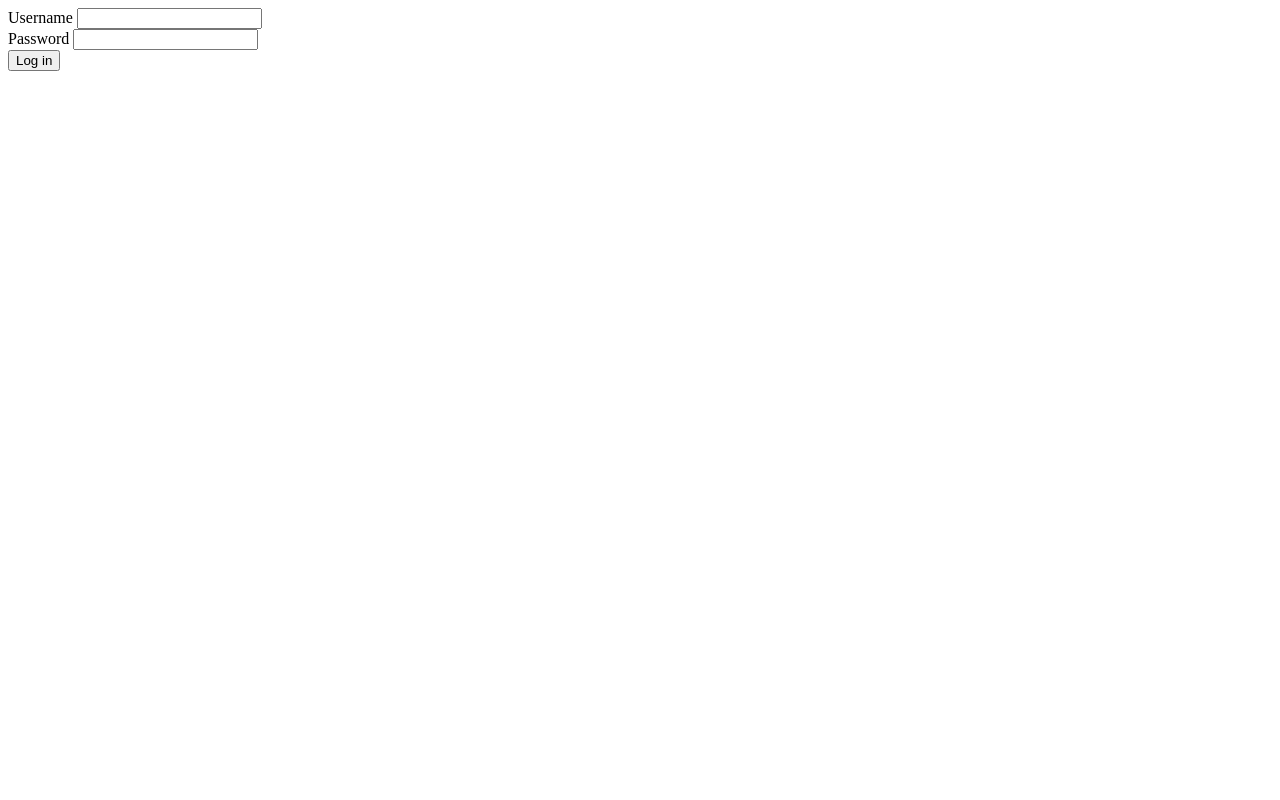
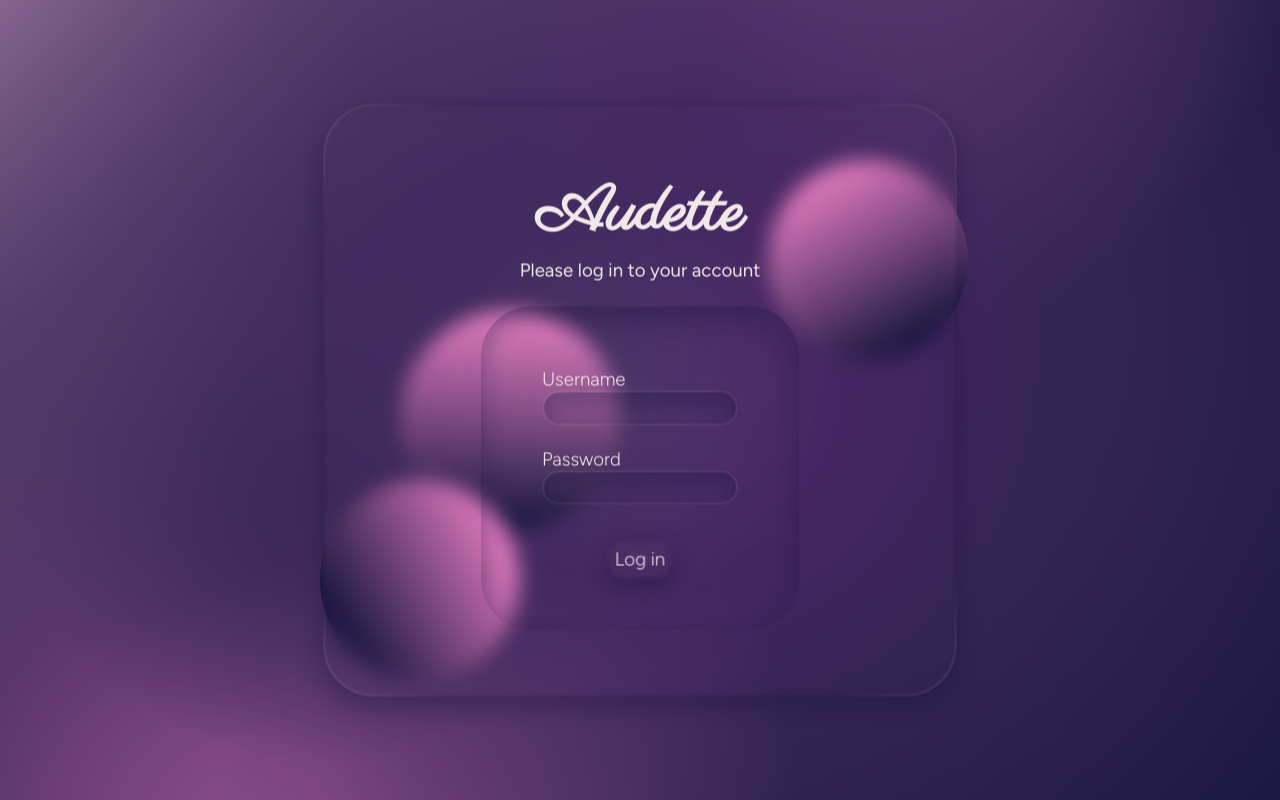
Before and after one commit to ariostus/Audette, a website: page public/login.html in a window 1280 px wide. Drawn offline with Linux system fonts and the light colour scheme.

Commit message:
login page, user settings added, session management

```diff
--- a/package.json
+++ b/package.json
@@ -9,8 +9,8 @@
     "dotenv": "^17.2.3",
     "express": "^5.2.1",
     "express-session": "^1.19.0",
+    "html": "^1.0.0",
     "passport": "^0.7.0",
-    "passport-ldapauth": "^3.0.1",
-    "passport-oauth2": "^1.8.0"
+    "passport-ldapauth": "^3.0.1"
   }
 }
--- /dev/null
+++ b/public/glass.css
@@ -0,0 +1,67 @@
+.glass {
+  /* width: 500px; */
+  /* height: auto; */
+  /* position: absolute; */
+  /* padding: 5%; */
+  border-radius: 50px;
+  z-index: 1;
+  /* top: 50%; */
+  /* left: 50%; */
+  /* transform: translate(-50%, -50%); */
+  --border: 3px;
+  backdrop-filter: blur(10px);
+  border: var(--border) solid rgba(0, 0, 0, 0.06);
+  /* background-color: rgba(255, 255, 255, 0.04); */
+  background: radial-gradient(rgba(255, 255, 255, 0.05) 0, transparent 50%);
+  /* background-color: transparent; */
+  box-shadow: rgba(20, 20, 60, 0.3) 0 10px 20px 2px;
+  color: var(--light);
+}
+
+
+.glass::before {
+  content: '';
+  position: fixed;
+  top: 0;
+  right: 0;
+  bottom: 0;
+  left: 0;
+  z-index: -1;
+  border-radius: inherit;
+
+  padding: var(--border);
+
+  background:
+    linear-gradient(-45deg, var(--glass-border) 0, transparent 10%),
+    linear-gradient(135deg, var(--glass-border) 0, transparent 10%),
+    linear-gradient(45deg, var(--glass-border) 0, transparent 10%),
+    linear-gradient(-135deg, var(--glass-border) 0, transparent 10%);
+  mask:
+    linear-gradient(#000, #000) content-box,
+    linear-gradient(#000, #000);
+  mask-composite: exclude;
+  margin: calc(-1*var(--border));
+}
+
+
+.glass-button:hover {
+  background: radial-gradient(ellipse at bottom, rgba(255, 255, 255, 0.1) 0, transparent 70%);
+}
+
+
+.glass-button:active {
+  background: rgba(255, 255, 255, 0.02);
+  backdrop-filter: blur(5px);
+  box-shadow: rgba(20, 20, 60, 0.3) 0 10px 20px 2px inset;
+}
+
+.glass-button:active.glass::before {
+  background:
+    linear-gradient(45deg, var(--glass-border-active) 0, transparent 10%),
+    linear-gradient(235deg, var(--glass-border-active) 0, transparent 10%);
+}
+
+
+.glass-round:hover {
+  background: radial-gradient(rgba(255, 255, 255, 0.1) 0, transparent 70%);
+}
--- /dev/null
+++ b/public/login-style.css
@@ -0,0 +1,144 @@
+:root {
+  --color1: #E37BC0;
+  --color2: #12143B;
+  --light: #F1E9E9;
+  --midtone: #7C4584;
+  --darkmid: #432C5F;
+  --glass-border: rgba(255, 255, 255, 0.1);
+  --glass-border-active: rgba(0, 0, 0, 0.1);
+}
+
+
+
+html {
+  height: 100%;
+  width: 100%;
+}
+
+body {
+  font-family: "Figtree", sans-serif;
+  font-size: 14pt;
+  font-weight: 300;
+  background: linear-gradient(60deg, var(--color1), var(--color2));
+  /* background-color: hsla(289, 56%, 22%, 1); */
+  /* background-image: radial-gradient(circle at 96% 10%, hsla(279, 49%, 26%, 1) 12%, transparent 53%), */
+  /* radial-gradient(circle at 36% 25%, hsla(322, 58%, 63%, 1) 12%, transparent 53%), */
+  /* radial-gradient(circle at 88% 83%, hsla(329, 86%, 86%, 1) 12%, transparent 53%), */
+  /* radial-gradient(circle at 43% 82%, hsla(191, 69%, 77%, 1) 12%, transparent 53%), */
+  /* radial-gradient(circle at 55% 72%, hsla(289, 40%, 28%, 1) 12%, transparent 53%), */
+  /* radial-gradient(circle at 44% 25%, hsla(303, 64%, 86%, 1) 12%, transparent 53%), */
+  /* radial-gradient(circle at 14% 6%, hsla(271, 74%, 17%, 1) 12%, transparent 53%); */
+  background-image: radial-gradient(circle at 39.31383163701294% 39.1458550749102%, hsla(267, 37%, 27%, 1) 10.384656300654019%, transparent 97.17243252552592%),
+    radial-gradient(circle at -10.250120770440732% -25.493490446112492%, hsla(322, 57%, 81%, 1) 0%, transparent 50%),
+    radial-gradient(circle at 25.454222026903818% 51.163035768380176%, hsla(237, 53%, 15%, 1) 5.073635381166413%, transparent 34.02422337695371%),
+    radial-gradient(circle at 51.81686177068037% 45.006404881718495%, hsla(281, 76%, 30%, 1) 4.481434146454876%, transparent 46.604240439054536%),
+    radial-gradient(circle at 64.6499519170738% -18.49658394097408%, hsla(292, 31%, 39%, 1) 4.641485365971122%, transparent 39.938103238702396%),
+    radial-gradient(circle at 20.710693316761578% 97.88731950644753%, hsla(311, 34%, 53%, 1) 4.00128048790614%, transparent 41.399913820076975%),
+    radial-gradient(circle at 67.95057422280537% 40.35158272818362%, hsla(255, 41%, 21%, 1) 25.125364826224157%, transparent 88.19089370690203%);
+
+  background-color: hsla(237, 53%, 15%, 1);
+
+}
+
+
+#main {
+
+  width: 500px;
+  height: auto;
+  position: absolute;
+  padding: 5%;
+  border-radius: 50px;
+  z-index: 1;
+  top: 50%;
+  left: 50%;
+  transform: translate(-50%, -50%);
+}
+
+h2 {
+  width: 100%;
+  position: relative;
+  text-align: center;
+  font-family: "Parisienne", serif;
+  font-size: 48pt;
+  margin: 0;
+}
+
+
+form {
+  margin: auto;
+  padding: 10%;
+  width: fit-content;
+  height: fit-content;
+  box-shadow: rgba(20, 20, 60, 0.3) 0 10px 20px 2px inset;
+  border-radius: 50px;
+}
+
+#dialog {
+  text-align: center;
+  font-weight: 400;
+  margin-bottom: 5%;
+}
+
+.field {
+  display: flex;
+  flex-direction: column;
+  padding: 5%;
+}
+
+.input-field {
+  width: auto;
+  border: 2px solid rgba(255, 255, 255, 0.05);
+  background-color: transparent;
+  outline: none;
+  border-radius: 30px;
+  color: var(--light);
+  font: inherit;
+  padding: 2%;
+  padding-left: 5%;
+  padding-right: 5%;
+  box-shadow: rgba(20, 20, 60, 0.3) 0 10px 20px 2px inset;
+}
+
+#submit {
+  font: inherit;
+  padding: 3%;
+  position: relative;
+  left: 50%;
+  transform: translate(-50%);
+  margin-top: 10%;
+}
+
+
+#error {
+  color: red;
+  margin-bottom: 3%;
+}
+
+.circle {
+  width: 200px;
+  height: 200px;
+  border-radius: 50%;
+  background: linear-gradient(var(--color1), var(--color2));
+  position: absolute;
+  z-index: 0;
+}
+
+#circle1 {
+  left: 60%;
+  top: 20%;
+  transform: rotate(-30deg);
+}
+
+#circle2 {
+  left: 32%;
+  top: 40%;
+  transform: rotate(30deg);
+  transform: scale(1.1);
+}
+
+#circle3 {
+  left: 25%;
+  top: 60%;
+  transform: rotate(60deg);
+
+}
--- a/public/login.html
+++ b/public/login.html
@@ -2,28 +2,62 @@
 <html>
 
 <head>
-  <title>Login</title>
+  <title>Hello world</title>
+  <link rel="stylesheet" href="glass.css">
+  <link rel="stylesheet" href="login-style.css">
+  <link rel="preconnect" href="https://fonts.googleapis.com">
+  <link rel="preconnect" href="https://fonts.gstatic.com" crossorigin>
+  <link
+    href="https://fonts.googleapis.com/css2?family=Figtree:ital,wght@0,300..900;1,300..900&family=Parisienne&display=swap"
+    rel="stylesheet">
+
+</head>
+
 
 <body>
-  <form action="/login" method="POST">
-    <div>
-      <label>Username</label>
-      <input type="text" name="username" />
-    </div>
-    <div>
-      <label>Password</label>
-      <input type="password" name="password" />
-    </div>
-    <input type="submit" value="Log in" />
-  </form>
+  <div class="glass" id="main">
+    <h2>Audette</h2>
+    <div id="dialog">Please log in to your account</div>
+    <div id="error"></div>
+    <form action="/login" method="POST" id="form">
+      <div class="field">
+        <label>Username</label>
+        <input type="text" name="username" class="input-field" id="username" />
+      </div>
+      <div class="field">
+        <label>Password</label>
+        <input type="password" name="password" class="input-field" id="password" />
+      </div>
+      <input type="submit" value="Log in" class="glass glass-button" id="submit" />
+    </form>
+
+  </div>
+  <div id="circle1" class="circle"></div>
+  <!-- <div class="gradient-box"></div> -->
+  <div id="circle2" class="circle"></div>
+  <div id="circle3" class="circle"></div>
+
+  <script>
+    const username = document.querySelector("#username");
+    const password = document.querySelector("#password");
+    const form = document.querySelector("#form");
+    const error = document.querySelector("#error");
+
+    username.addEventListener("keypress", (e) => {
+      if (e.key == "Enter") {
+        e.preventDefault();
+        password.focus();
+      }
+    })
+
+    let cookie = document.cookie;
+    let text = decodeURI(cookie).split("=")[1].replace("%2F", "/")
+    if (text != "undefined") {
+      error.innerHTML = text;
+    }
+
+  </script>
 </body>
 
 
-
-
-
-
-
-
-
 </html>
```
Also changed, not shown: index.js (+21 -9 lines), private/interface.js (+72 -1 lines), private/temp.html (+14 -5 lines), public/fail.html (+23 -7 lines), public/style.css (+95 -49 lines), 1 other file.
